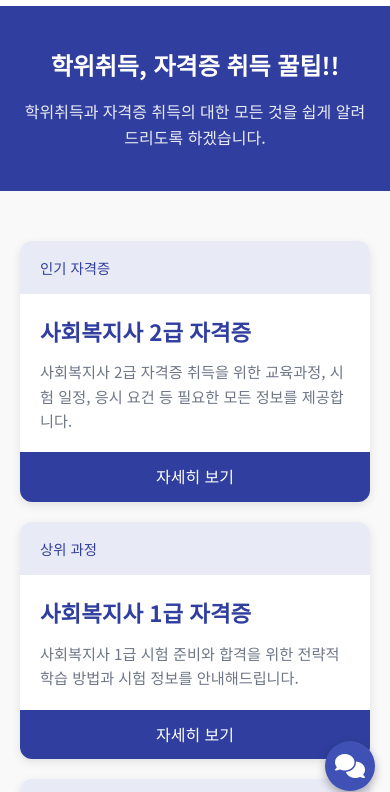
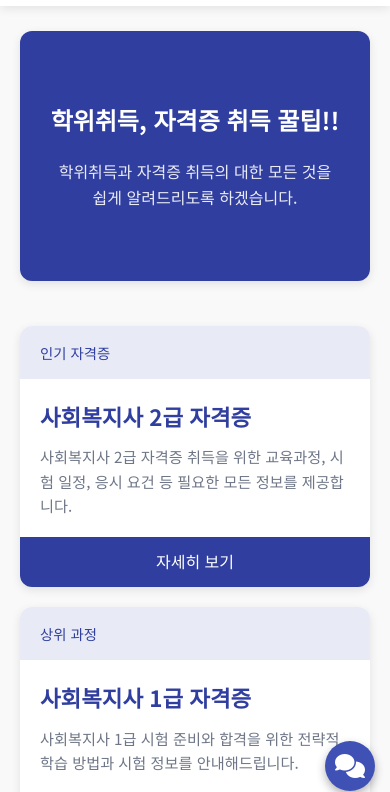
Before and after one commit to dokbun2/certifyj, a plain HTML site: page index.html in a window 390 px wide. Shown: the part 38-830 px from the top of the page. Drawn offline with Linux system fonts and the light colour scheme.

Commit message:
적절한 조정
1

```diff
--- a/css/style.css
+++ b/css/style.css
@@ -109,6 +109,12 @@ nav a.active {
     color: white;
     padding: 60px 0;
     text-align: center;
+}
+
+.main-banner .container {
+    max-width: 1200px;
+    margin: 0 auto;
+    padding: 0 20px;
 }
 
 .main-banner h2 {
@@ -582,24 +588,35 @@ footer p {
 
 @media (max-width: 768px) {
     .documents {
-        padding: 30px 0;
+        padding: 20px 0;
     }
 
     .documents-grid {
         gap: 20px;
-        margin-top: 20px;
+        margin-top: 15px;
     }
 
     .main-banner {
-        padding: 40px 0;
+        padding: 70px 20px;
+        margin: 25px 20px 10px 20px;
+        border-radius: 12px;
+        background-color: #303f9f;
+        box-shadow: 0 3px 10px rgba(0, 0, 0, 0.1);
+    }
+
+    .main-banner .container {
+        padding: 0;
     }
 
     .main-banner h2 {
-        font-size: 1.8rem;
+        font-size: 2.2rem;
+        margin-bottom: 20px;
     }
 
     .main-banner p {
-        font-size: 1rem;
+        font-size: 1.2rem;
+        line-height: 1.6;
+        padding: 0 15px;
     }
 
     .desktop-ads {
```
